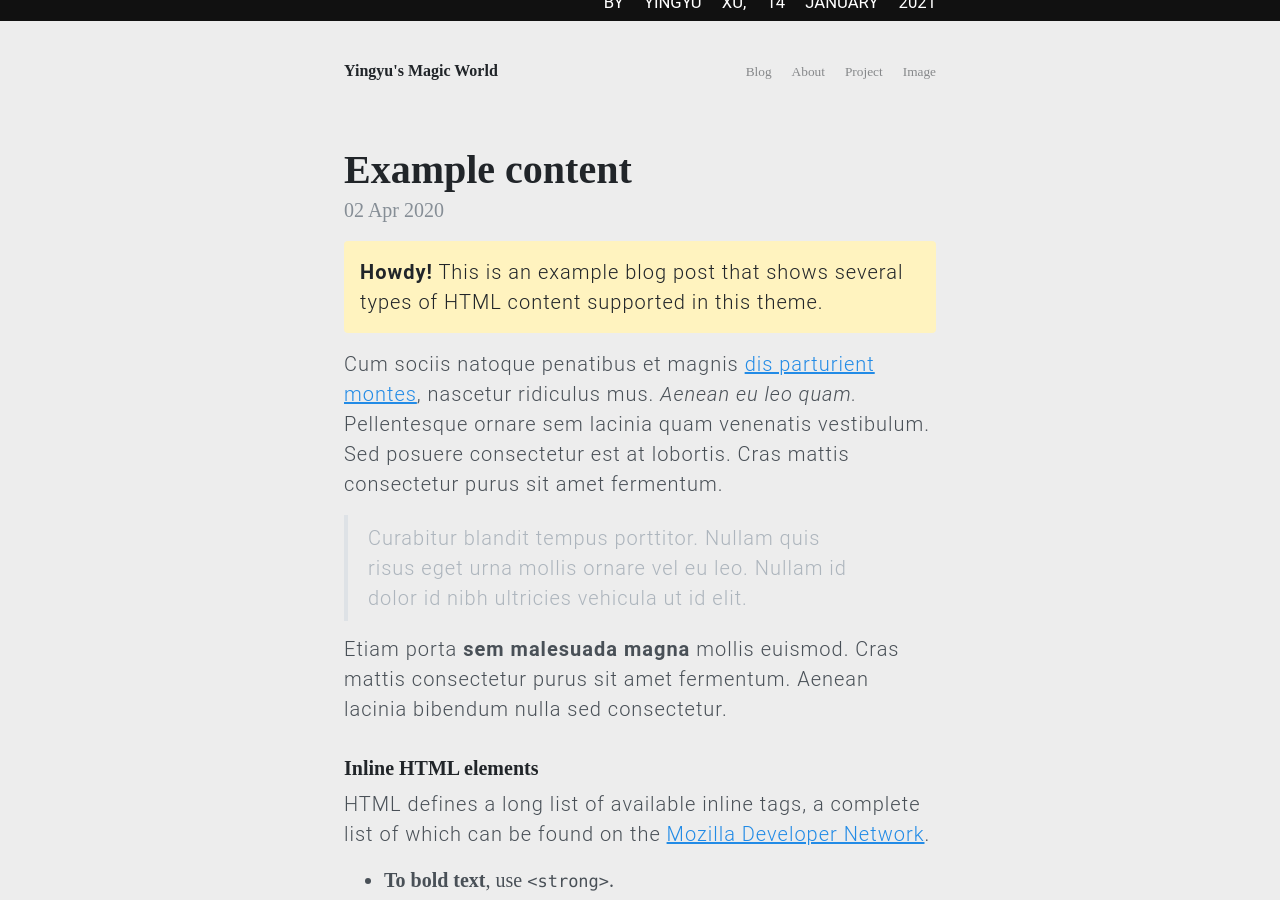
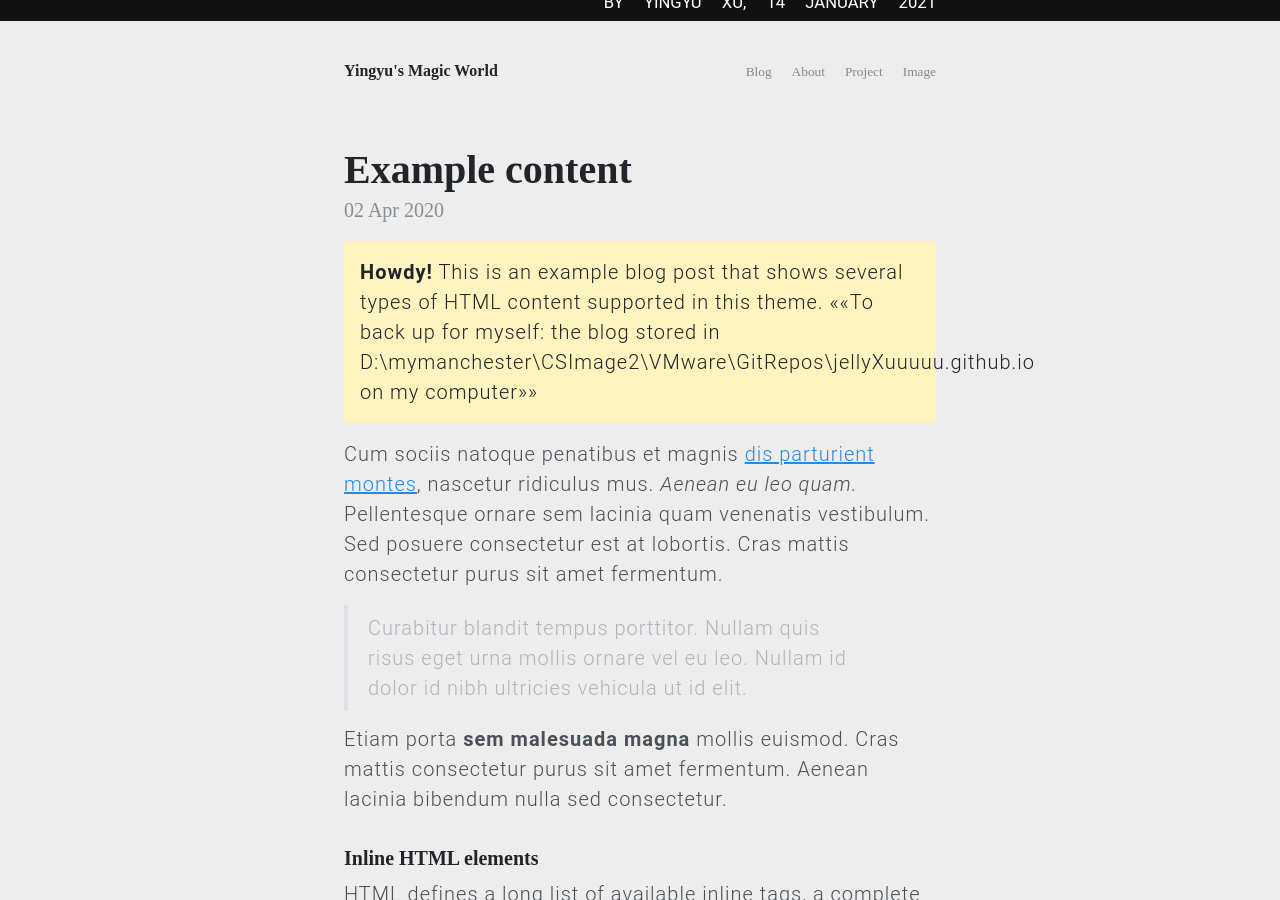
Before and after one commit to jellyXuuuuu/jellyXuuuuu.github.io, a Jekyll site: the page built from _posts/2020-04-02-example-content.md, in a window 1280 px wide and 900 px high, scrolled down 355 px. Built offline with Jekyll 4.4.1, drawn with Linux system fonts in a browser that asks for light colours; some of the changed text lies outside the part shown.

Commit message:
update little for fn

```diff
--- a/_posts/2020-04-02-example-content.md
+++ b/_posts/2020-04-02-example-content.md
@@ -4,6 +4,7 @@ title: Example content
 ---
 
 **Howdy!** This is an example blog post that shows several types of HTML content supported in this theme.
+<<<<To back up for myself: the blog stored in D:\mymanchester\CSImage2\VMware\GitRepos\jellyXuuuuu.github.io on my computer>>>>
 {: .message }
 
 Cum sociis natoque penatibus et magnis <a href="#">dis parturient montes</a>, nascetur ridiculus mus. *Aenean eu leo quam.* Pellentesque ornare sem lacinia quam venenatis vestibulum. Sed posuere consectetur est at lobortis. Cras mattis consectetur purus sit amet fermentum.
```
Also changed, not shown: _posts/2022-09-12-dell-fn-setting.md (added, +11 -0 lines).
